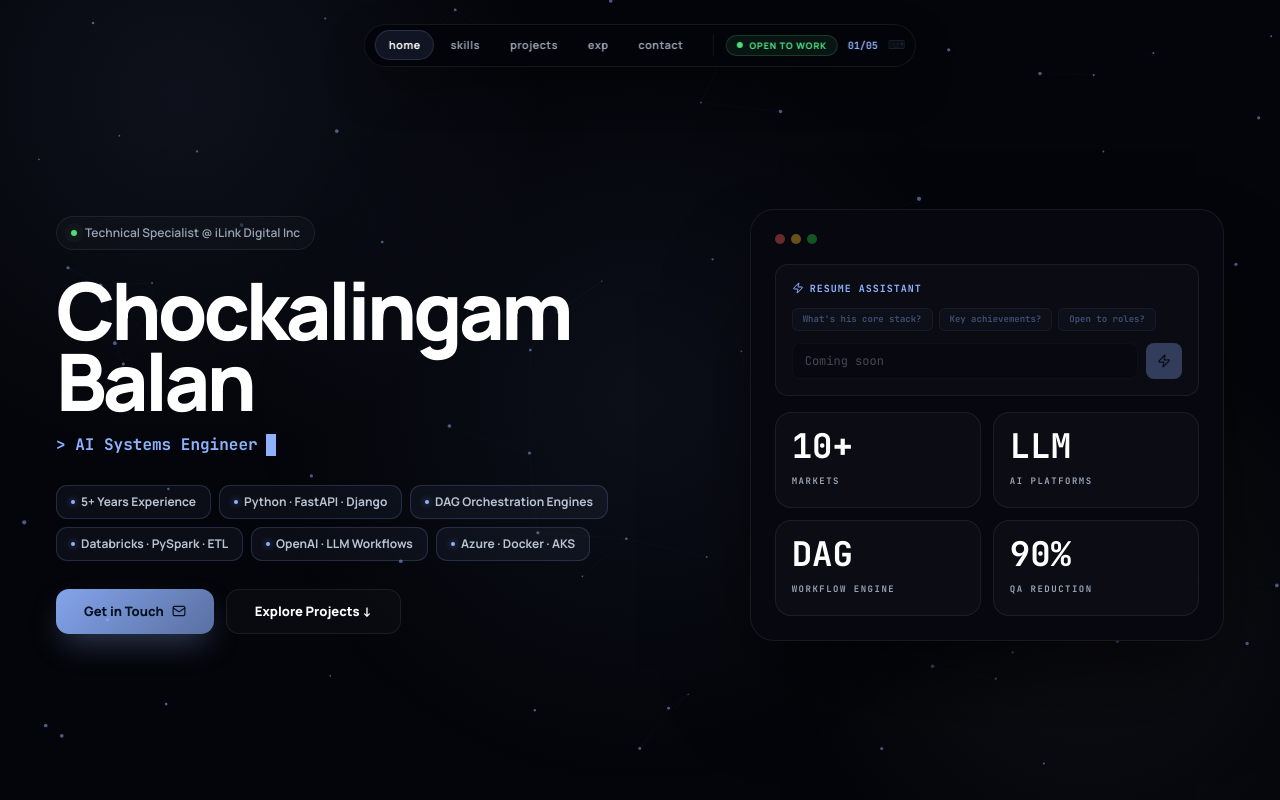
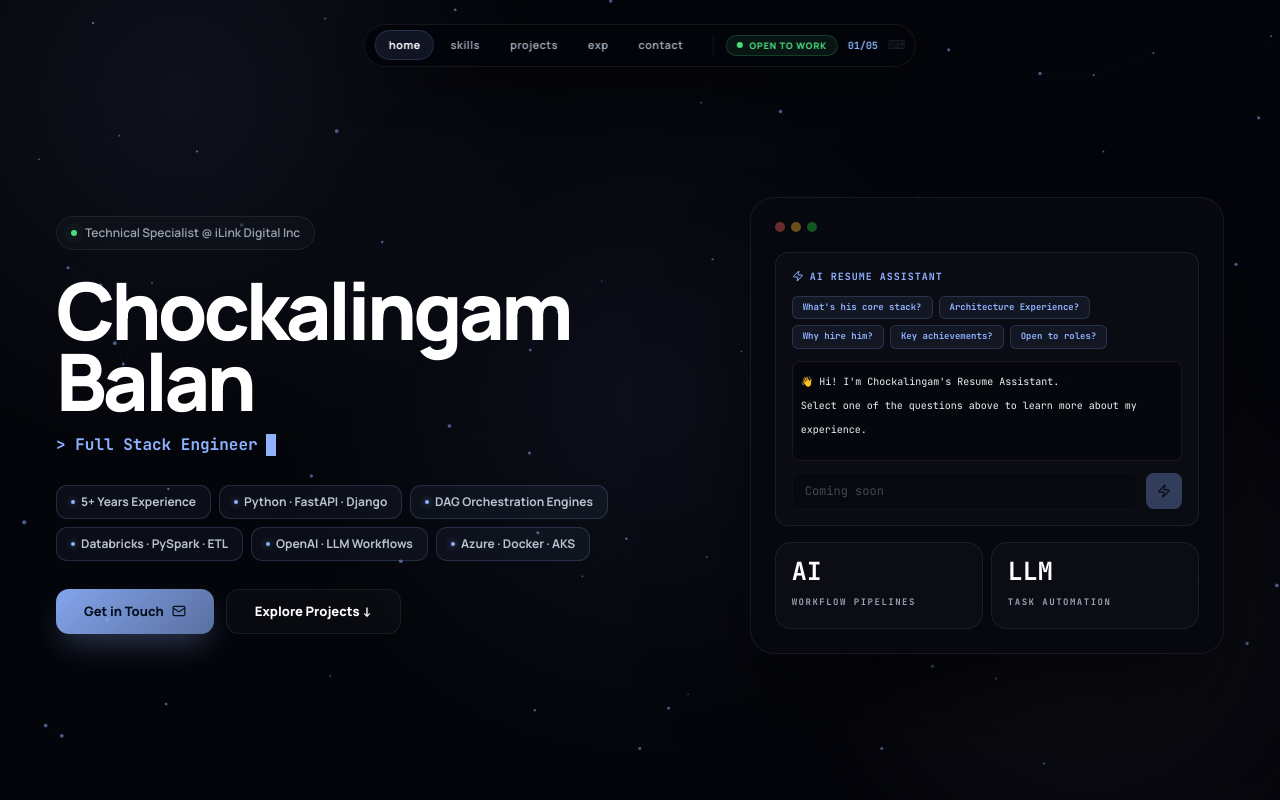
Before and after one commit to CHOCKA-LINGAM/portfolio, a Next.js app in the folder next-js/portfolio/: page / in a window 1280 px wide. Built offline with nearby package versions, Linux system fonts and the light colour scheme.

Commit message:
feat: update Contact and Home components with improved functionality and styling

```diff
--- a/next-js/portfolio/components/sections/Home.tsx
+++ b/next-js/portfolio/components/sections/Home.tsx
@@ -13,6 +13,8 @@ const LLM_ENABLED = false;
 // Remove any entry to hide that question chip
 const PRESET_QUESTIONS = [
   "What's his core stack?",
+  "Architecture Experience?",
+  "Why hire him?",
   "Key achievements?",
   "Open to roles?",
 ];
@@ -20,17 +22,31 @@ const PRESET_QUESTIONS = [
 const PRESET_ANSWERS: Record<string, string> = {
   "what's his core stack?":
     "Chockalingam's core stack is Python (Expert) + FastAPI/Django for backend, Databricks + PySpark + Airflow for data engineering, and OpenAI API for AI/ML workflows. He deploys on Azure AKS with Docker and manages SQL Server, PostgreSQL, and Databricks Hive databases.",
+  "architecture experience?":
+    "Experienced in FastAPI microservices, distributed ETL pipelines, async APIs, multi-tenant platforms, workflow orchestration and cloud-native architectures.",
 
+  "why hire him?":
+    "Strong ownership from architecture to deployment, production AI experience, backend optimization, distributed systems expertise and measurable business impact.",
   "key achievements?":
-  "Built production AI platforms, architected scalable FastAPI & Databricks solutions, delivered products across 10+ global markets, and automated enterprise workflows reducing QA effort by 90%+.",
+    "Built production AI platforms, architected scalable FastAPI & Databricks solutions, delivered products across 10+ global markets, and automated enterprise workflows reducing QA effort by 90%+.",
 
   "open to roles?":
     "Open to Senior Backend, AI Systems, Full Stack, Fullstack and Data Platform Engineering roles. Feel free to reach out if you'd like to connect or explore opportunities together!",
 };
+
 export default function Home({ goTo }: { goTo: (p: Page) => void }) {
   const [titleIdx, setTitleIdx] = useState(0);
   const titles = PERSONAL.typingTitles ?? ["Backend Engineer", "AI Engineer"];
+  const [assistantResponse, setAssistantResponse] = useState(
+    "👋 Hi! I'm Chockalingam's Resume Assistant.\nSelect one of the questions above to learn more about my experience."
+  );
+  const handleQuestionClick = (question: string) => {
+    const answer =
+      PRESET_ANSWERS[question.toLowerCase()] ??
+      "Sorry, I don't have an answer for that yet.";
 
+    setAssistantResponse(answer);
+  };
   useEffect(() => {
     const t = setInterval(() => setTitleIdx(i => (i + 1) % titles.length), 2800);
     return () => clearInterval(t);
@@ -96,7 +112,7 @@ export default function Home({ goTo }: { goTo: (p: Page) => void }) {
 
           <div className="flex items-center justify-between mb-3">
             <div className="flex items-center gap-1.5 text-[var(--accent)] text-[10px] font-extrabold uppercase tracking-[1px]">
-              <Zap size={12} /> Resume Assistant
+              <Zap size={12} />AI Resume Assistant
             </div>
             {/* Coming soon badge */}
             {/* <span className="flex items-center gap-1 text-[9px] font-bold uppercase tracking-[.5px] text-[var(--muted)] px-2 py-0.5 rounded-full"
@@ -109,23 +125,35 @@ export default function Home({ goTo }: { goTo: (p: Page) => void }) {
           {PRESET_QUESTIONS.length > 0 && (
             <div className="flex flex-wrap gap-1.5 mb-3">
               {PRESET_QUESTIONS.map(q => (
-                <span key={q}
-                  className="font-mono text-[9px] font-bold px-2.5 py-1 rounded-[6px] opacity-40 cursor"
+                <button key={q}
+                  className="font-mono text-[9px] font-bold px-2.5 py-1 rounded-[6px]"
                   style={{
                     background: "rgba(var(--ar),.07)",
                     border: "1px solid rgba(var(--ar),.18)",
                     color: "rgba(var(--ar),1)",
+
                   }}
-                  // title="LLM integration not yet connected"
-                  >
+                  onClick={() => handleQuestionClick(q)}
+                // title="LLM integration not yet connected"
+                >
                   {q}
-                </span>
+                </button>
               ))}
             </div>
           )}
+          <div
+            className="rounded-lg p-2 h-[100px] overflow-y-auto text-[10px] leading-6 whitespace-pre-line"
+            style={{
+              background: "rgba(0,0,0,.35)",
+              border: "1px solid var(--border)",
+              color: "rgba(var(--af),.85)",
+            }}
+          >
+            {assistantResponse}
+          </div>
 
           {/* Input — disabled until LLM_ENABLED */}
-          <div className="flex gap-2">
+          <div className="flex gap-2" style={{ marginTop: "12px" }}>
             <div className="relative flex-1">
               <input
                 disabled={!LLM_ENABLED}
@@ -150,12 +178,14 @@ export default function Home({ goTo }: { goTo: (p: Page) => void }) {
         </div>
 
         {/* Stats grid — always visible */}
-        <div className="grid grid-cols-2 gap-3">
+        <div className="grid gap-2" style={{
+          gridTemplateColumns: `repeat(${PERSONAL.stats.length}, minmax(0, 1fr))`,
+        }}>
           {PERSONAL.stats.map(s => (
             <div key={s.label}
               className="rounded-2xl p-4 transition-all hover:border-[rgba(var(--ar),.2)] hover:bg-[rgba(var(--ar),.05)]"
               style={{ background: "rgba(255,255,255,.025)", border: "1px solid var(--border)" }}>
-              <span className="block text-[34px] font-extrabold text-white leading-none mb-1">{s.value}</span>
+              <span className="block text-[25px] font-extrabold text-white leading-none mb-1">{s.value}</span>
               <span className="text-[9px] text-[var(--muted)] uppercase tracking-[1.5px] font-bold">{s.label}</span>
             </div>
           ))}
--- a/next-js/portfolio/data/personal.json
+++ b/next-js/portfolio/data/personal.json
@@ -8,12 +8,16 @@
   "github": "https://github.com/CHOCKA-LINGAM",
   "linkedin": "https://www.linkedin.com/in/chockalingam-balan",
   "summary": "Available for senior backend, fullstack & AI engineering roles. Let's build something remarkable together.",
- "stats": [
-  { "value": "10+", "label": "Markets" },
-  { "value": "LLM", "label": "AI Platforms" },
-  { "value": "DAG", "label": "Workflow Engine" },
-  { "value": "90%", "label": "QA Reduction" }
-],
+  "stats": [
+    {
+      "value": "AI",
+      "label": "Workflow Pipelines"
+    },
+    {
+      "value": "LLM",
+      "label": "Task Automation"
+    }
+  ],
   "chips": [
     "5+ Years Experience",
     "Python · FastAPI · Django",
@@ -24,9 +28,8 @@
   ],
   "typingTitles": [
     "Senior Backend Engineer",
-  "AI Systems Engineer",
-  "Distributed Systems Engineer",
-  "Data Platform Engineer",
-  "Full Stack Engineer"
+    "Full Stack Engineer",
+    "Data Platform Engineer",
+    "AI Systems Engineer"
   ]
 }
--- a/next-js/portfolio/data/skills.json
+++ b/next-js/portfolio/data/skills.json
@@ -12,7 +12,7 @@
       "label": "AI_Layer",
       "x": 0.33,
       "y": 0.13,
-      "skills": ["OpenAI API", "DAG Exec Engine", "H2O.ai AutoML", "XGBoost · LightGBM", "LLM Fallback Exec"]
+      "skills": ["OpenAI API","AWS Bedrock","Claude","Openclaw", "Auto DAG Exec Engine", "H2O.ai AutoML", "XGBoost · LightGBM", "LLM Fallback Exec"]
     },
     {
       "id": "data",
@@ -26,21 +26,21 @@
       "label": "Cloud_Infra",
       "x": 0.62,
       "y": 0.13,
-      "skills": ["Azure · AKS · Docker", "GCP · Firestore", "SQL Server · PostgreSQL", "CI/CD Pipelines", "Containerisation"]
+      "skills": ["Azure · AKS · Docker", "GCP · Firestore · Bucket", "CI/CD Pipelines", "Containerisation"]
     },
     {
       "id": "ui",
       "label": "Frontend_Layer",
       "x": 0.62,
       "y": 0.87,
-      "skills": ["React.js · Angular", "Power BI Dashboards", "Lazy Load · Suspense", "REST API Design", "Protected Routes"]
+      "skills": ["React.js", "Angular", "Power BI Dashboards"]
     },
     {
       "id": "db",
-      "label": "Persistence",
+      "label": "Database_Layer",
       "x": 0.88,
       "y": 0.5,
-      "skills": ["SQL Server", "PostgreSQL · MySQL", "Databricks Hive", "GCP Bucket", "DB Connection Pooling"]
+      "skills": ["SQL Server", "PostgreSQL · MySQL", "Databricks Hive", "GCP Bucket"]
     }
   ],
   "edges": [
```
Also changed, not shown: next-js/portfolio/components/sections/Contact.tsx (+67 -48 lines).
